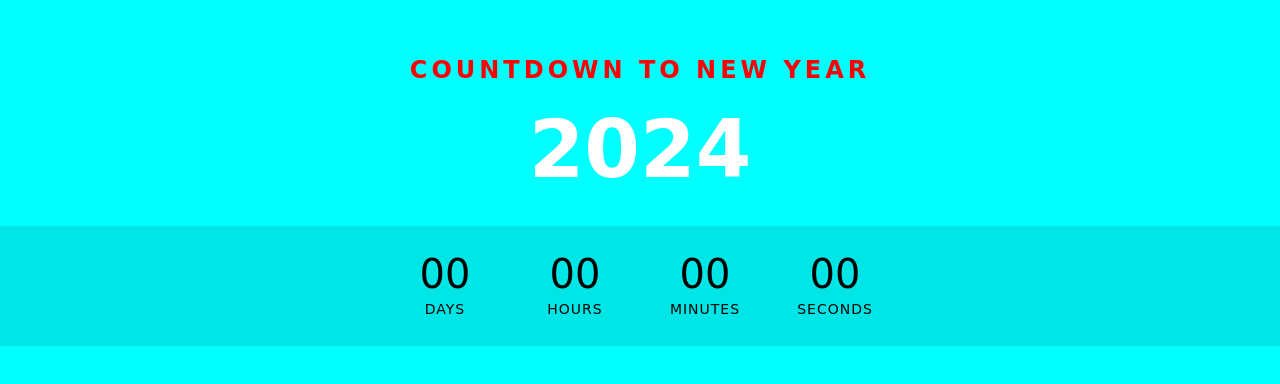
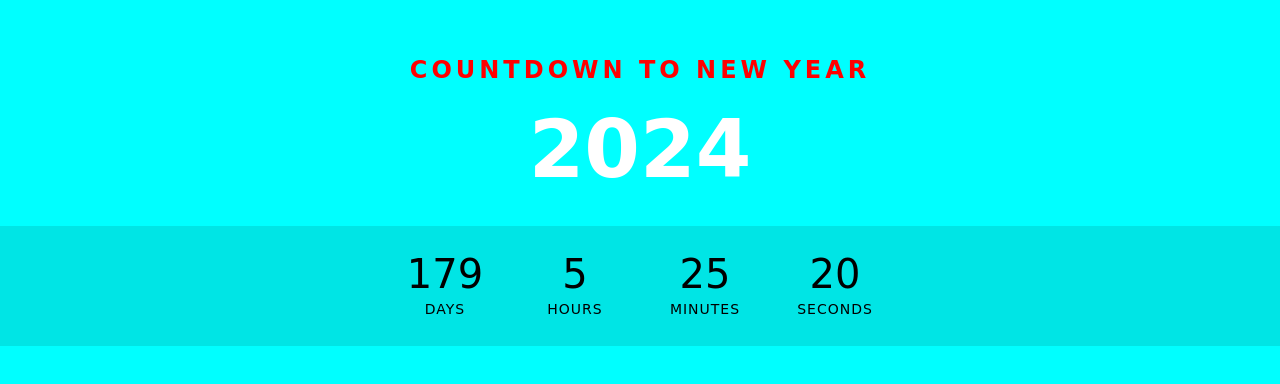
Before and after one commit to shivanirai28/new-year-countdown, a plain HTML site: page index.html in a window 1280 px wide. Shown: the part 194-578 px from the top of the page. Drawn offline with Linux system fonts and the light colour scheme.

Commit message:
final commit

```diff
--- a/index.html
+++ b/index.html
@@ -15,5 +15,6 @@
       <div id="minute">00</div>
       <div id="second">00</div>
     </div>
+    <script defer src="index.js"></script>
   </body>
 </html>
```
